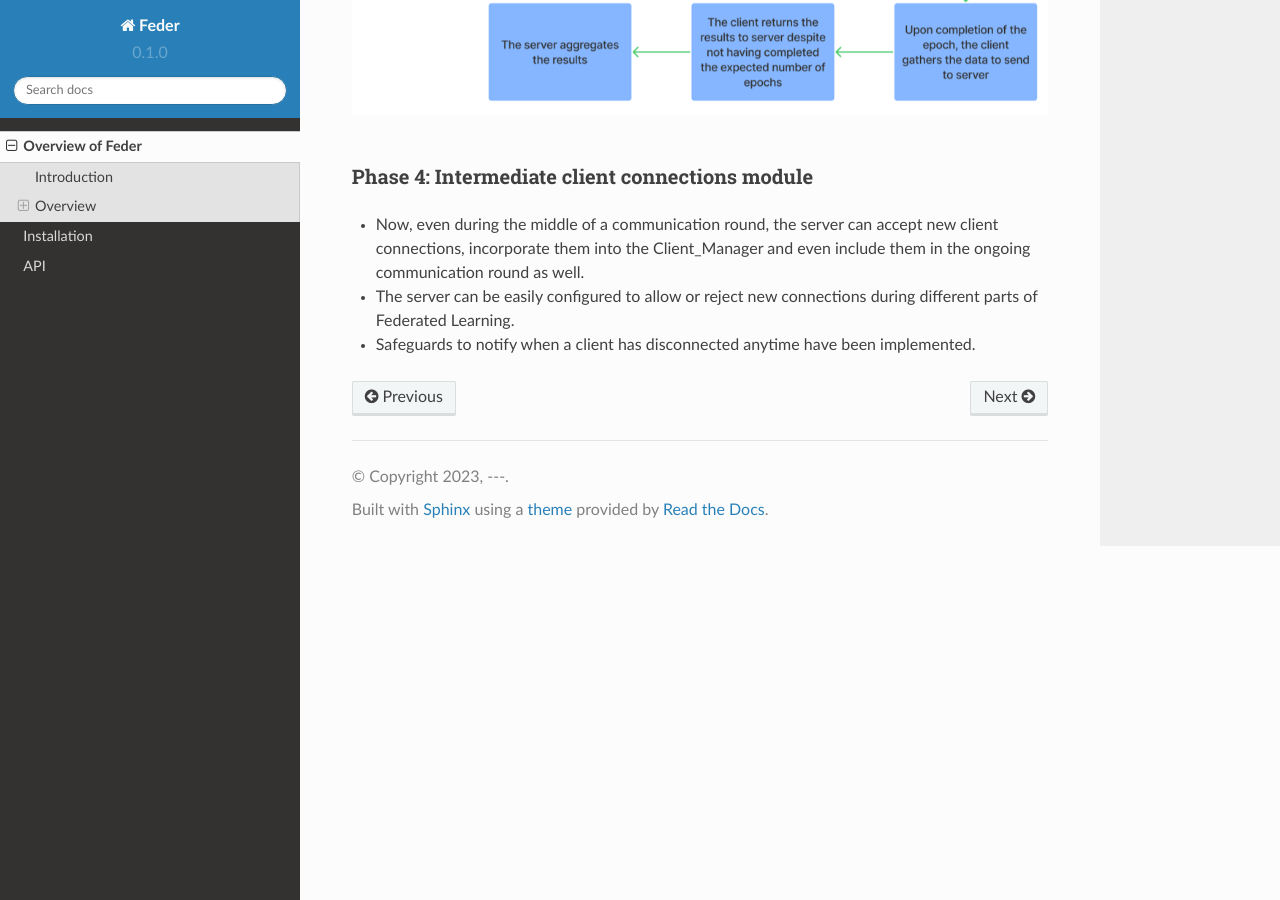
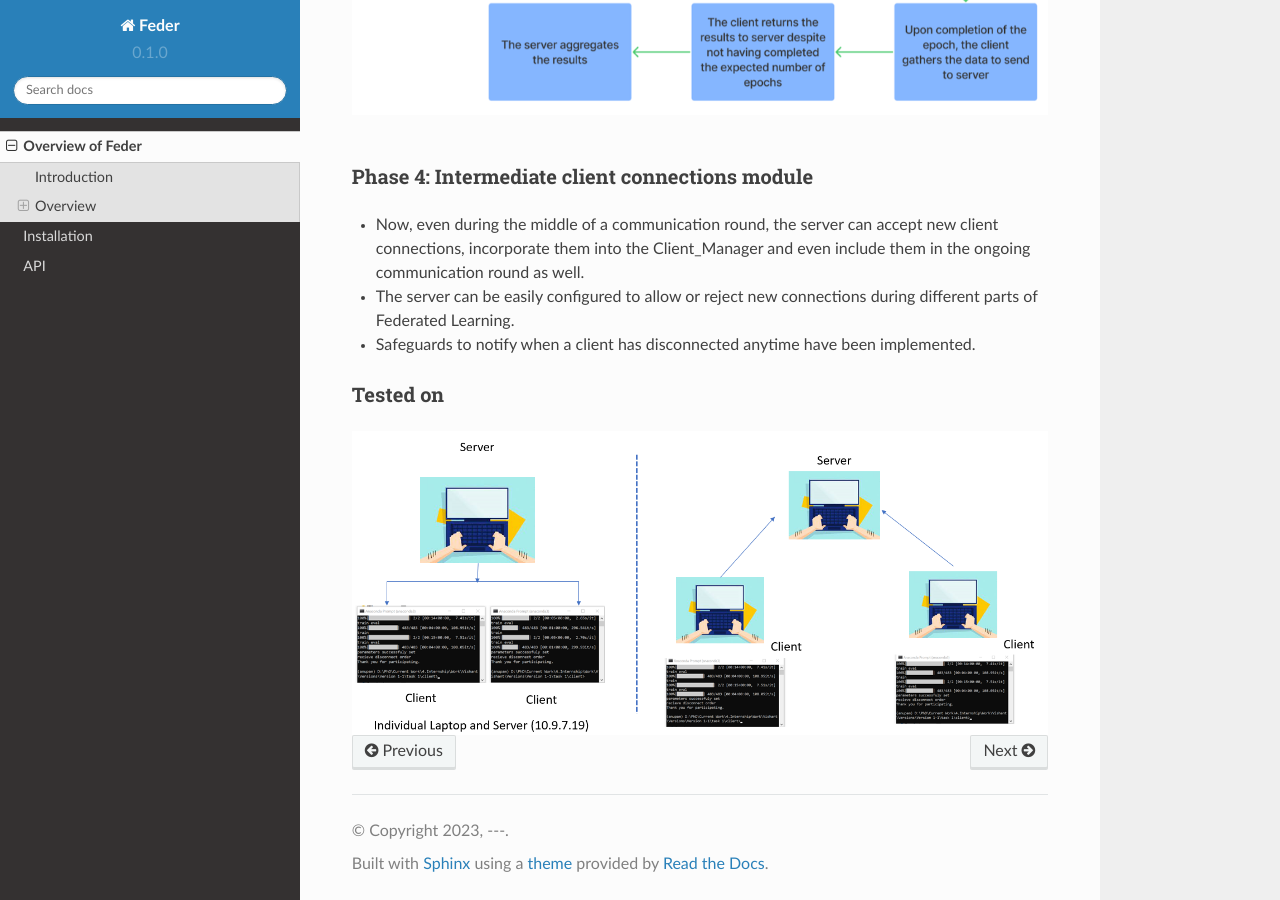
Before and after one commit to Kasliwal17/Feder, a Sphinx documentation site: the page built from docs/source/overview.rst, in a window 1280 px wide and 900 px high, scrolled down 4474 px. Built offline with Sphinx 7.4.7 and the Read the Docs theme 2.0.0, drawn with Linux system fonts in a browser that asks for light colours; pages that are not in the unit, such as notebooks, are missing from menus.

Commit message:
Update docs

```diff
--- a/docs/source/overview.rst
+++ b/docs/source/overview.rst
@@ -124,3 +124,9 @@ Phase 4: Intermediate client connections module
 * Now, even during the middle of a communication round, the server can accept new client connections, incorporate them into the Client_Manager and even include them in the ongoing communication round as well.
 * The server can be easily configured to allow or reject new connections during different parts of Federated Learning.
 * Safeguards to notify when a client has disconnected anytime have been implemented.
+
+Tested on
+---------
+
+.. image:: ../imgs/tested.png
+   :align: center
```
Also changed, not shown: docs/imgs/tested.png (added).
